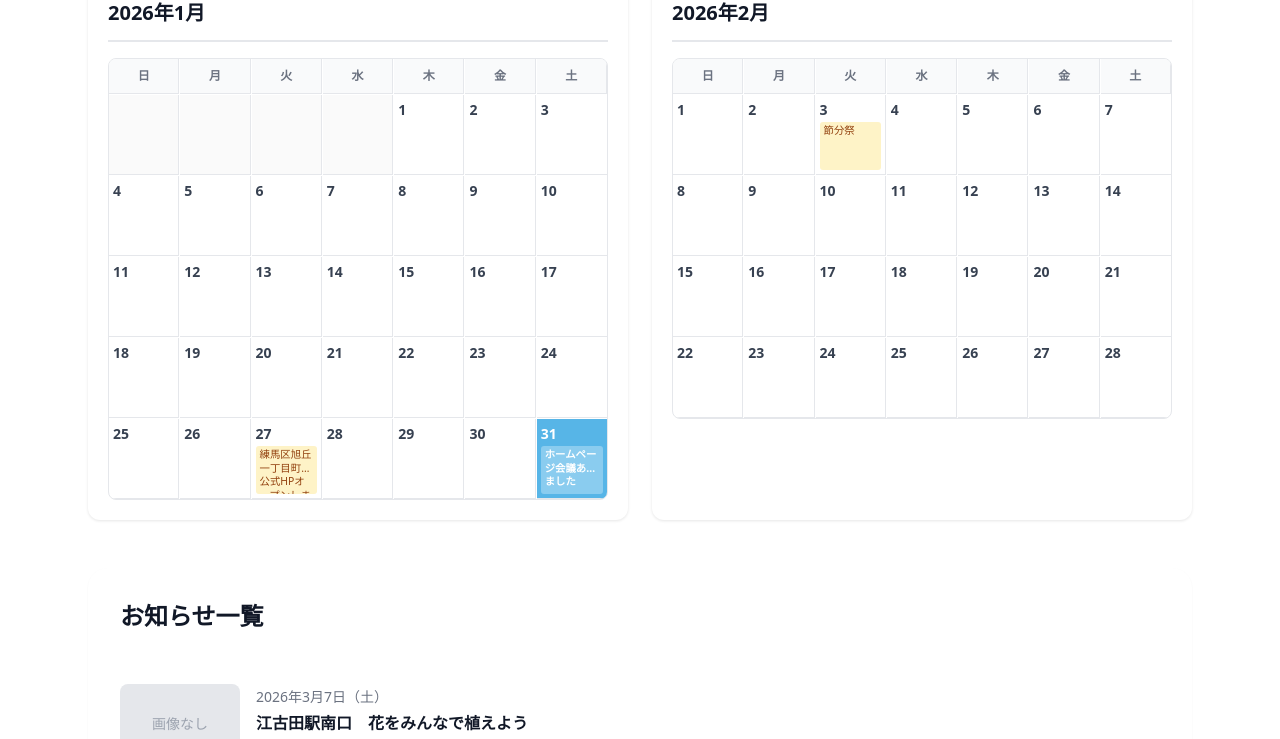
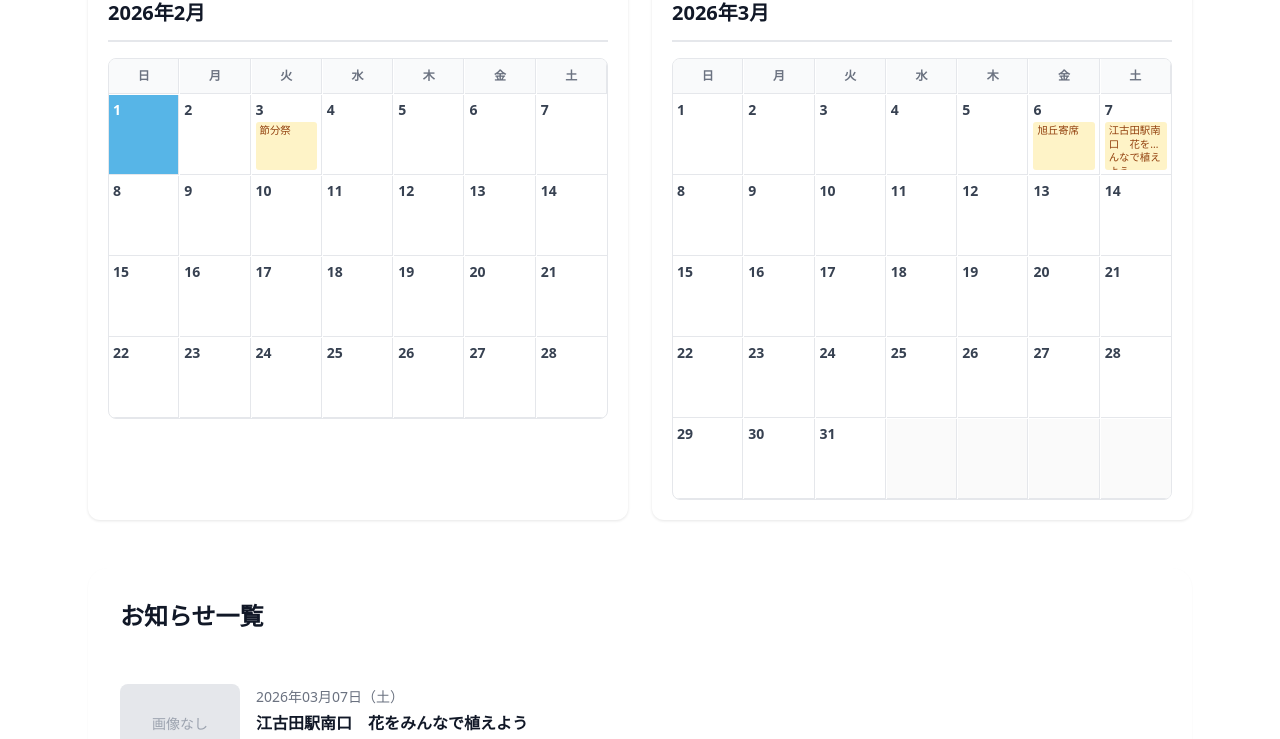
Before and after one commit to xim2jp/asahigaoka, a website: page news.html in a window 1280 px wide. Shown: the part 566-1305 px from the top of the page. Drawn offline with nearby package versions, Linux system fonts and the light colour scheme; a script that the page names is missing.

Commit message:
Update news.html - 2026-02-01

```diff
--- a/news.html
+++ b/news.html
@@ -295,7 +295,7 @@
         }
       }
     </style>
-    <!-- Generated at: 2026-01-31T06:07:43.110251Z -->
+    <!-- Generated at: 2026-01-31T15:05:05.283499Z -->
   </head>
   <body class="bg-white">
     <!-- ヘッダー -->
@@ -412,113 +412,10 @@
             <!-- 今月のカレンダー -->
             <div class="calendar">
               <div class="calendar-header">
-                <h3 class="calendar-title">2026年1月</h3>
-              </div>
-              <div class="calendar-grid">
-                <div class="calendar-day-header">日</div><div class="calendar-day-header">月</div><div class="calendar-day-header">火</div><div class="calendar-day-header">水</div><div class="calendar-day-header">木</div><div class="calendar-day-header">金</div><div class="calendar-day-header">土</div><div class="calendar-day other-month"></div><div class="calendar-day other-month"></div><div class="calendar-day other-month"></div><div class="calendar-day other-month"></div><div class="calendar-day  ">
-                <span class="calendar-day-number">1</span>
-
-            </div><div class="calendar-day  ">
-                <span class="calendar-day-number">2</span>
-
-            </div><div class="calendar-day  ">
-                <span class="calendar-day-number">3</span>
-
-            </div><div class="calendar-day  ">
-                <span class="calendar-day-number">4</span>
-
-            </div><div class="calendar-day  ">
-                <span class="calendar-day-number">5</span>
-
-            </div><div class="calendar-day  ">
-                <span class="calendar-day-number">6</span>
-
-            </div><div class="calendar-day  ">
-                <span class="calendar-day-number">7</span>
-
-            </div><div class="calendar-day  ">
-                <span class="calendar-day-number">8</span>
-
-            </div><div class="calendar-day  ">
-                <span class="calendar-day-number">9</span>
-
-            </div><div class="calendar-day  ">
-                <span class="calendar-day-number">10</span>
-
-            </div><div class="calendar-day  ">
-                <span class="calendar-day-number">11</span>
-
-            </div><div class="calendar-day  ">
-                <span class="calendar-day-number">12</span>
-
-            </div><div class="calendar-day  ">
-                <span class="calendar-day-number">13</span>
-
-            </div><div class="calendar-day  ">
-                <span class="calendar-day-number">14</span>
-
-            </div><div class="calendar-day  ">
-                <span class="calendar-day-number">15</span>
-
-            </div><div class="calendar-day  ">
-                <span class="calendar-day-number">16</span>
-
-            </div><div class="calendar-day  ">
-                <span class="calendar-day-number">17</span>
-
-            </div><div class="calendar-day  ">
-                <span class="calendar-day-number">18</span>
-
-            </div><div class="calendar-day  ">
-                <span class="calendar-day-number">19</span>
-
-            </div><div class="calendar-day  ">
-                <span class="calendar-day-number">20</span>
-
-            </div><div class="calendar-day  ">
-                <span class="calendar-day-number">21</span>
-
-            </div><div class="calendar-day  ">
-                <span class="calendar-day-number">22</span>
-
-            </div><div class="calendar-day  ">
-                <span class="calendar-day-number">23</span>
-
-            </div><div class="calendar-day  ">
-                <span class="calendar-day-number">24</span>
-
-            </div><div class="calendar-day  ">
-                <span class="calendar-day-number">25</span>
-
-            </div><div class="calendar-day  ">
-                <span class="calendar-day-number">26</span>
-
-            </div><div class="calendar-day  has-event">
-                <span class="calendar-day-number">27</span>
-                <div class="calendar-day-event" onclick="event.stopPropagation(); window.location.href='news/bf81f3b8-8300-4ab2-b757-8787c4dc7179.html'" title="練馬区旭丘一丁目町会公式HPオープンしました！">練馬区旭丘一丁目町会公式HPオープンしました！</div>
-            </div><div class="calendar-day  ">
-                <span class="calendar-day-number">28</span>
-
-            </div><div class="calendar-day  ">
-                <span class="calendar-day-number">29</span>
-
-            </div><div class="calendar-day  ">
-                <span class="calendar-day-number">30</span>
-
-            </div><div class="calendar-day today has-event">
-                <span class="calendar-day-number">31</span>
-                <div class="calendar-day-event" onclick="event.stopPropagation(); window.location.href='news/69b69a6b-b04e-4953-97e7-57cb265e2aef.html'" title="ホームページ会議ありました">ホームページ会議ありました</div>
-            </div>
-              </div>
-            </div>
-
-            <!-- 来月のカレンダー -->
-            <div class="calendar">
-              <div class="calendar-header">
                 <h3 class="calendar-title">2026年2月</h3>
               </div>
               <div class="calendar-grid">
-                <div class="calendar-day-header">日</div><div class="calendar-day-header">月</div><div class="calendar-day-header">火</div><div class="calendar-day-header">水</div><div class="calendar-day-header">木</div><div class="calendar-day-header">金</div><div class="calendar-day-header">土</div><div class="calendar-day  ">
+                <div class="calendar-day-header">日</div><div class="calendar-day-header">月</div><div class="calendar-day-header">火</div><div class="calendar-day-header">水</div><div class="calendar-day-header">木</div><div class="calendar-day-header">金</div><div class="calendar-day-header">土</div><div class="calendar-day today ">
                 <span class="calendar-day-number">1</span>
 
             </div><div class="calendar-day  ">
@@ -605,6 +502,109 @@
             </div>
               </div>
             </div>
+
+            <!-- 来月のカレンダー -->
+            <div class="calendar">
+              <div class="calendar-header">
+                <h3 class="calendar-title">2026年3月</h3>
+              </div>
+              <div class="calendar-grid">
+                <div class="calendar-day-header">日</div><div class="calendar-day-header">月</div><div class="calendar-day-header">火</div><div class="calendar-day-header">水</div><div class="calendar-day-header">木</div><div class="calendar-day-header">金</div><div class="calendar-day-header">土</div><div class="calendar-day  ">
+                <span class="calendar-day-number">1</span>
+
+            </div><div class="calendar-day  ">
+                <span class="calendar-day-number">2</span>
+
+            </div><div class="calendar-day  ">
+                <span class="calendar-day-number">3</span>
+
+            </div><div class="calendar-day  ">
+                <span class="calendar-day-number">4</span>
+
+            </div><div class="calendar-day  ">
+                <span class="calendar-day-number">5</span>
+
+            </div><div class="calendar-day  has-event">
+                <span class="calendar-day-number">6</span>
+                <div class="calendar-day-event" onclick="event.stopPropagation(); window.location.href='news/d0d7f387-68dc-4c06-a7a4-71fad7828685.html'" title="旭丘寄席">旭丘寄席</div>
+            </div><div class="calendar-day  has-event">
+                <span class="calendar-day-number">7</span>
+                <div class="calendar-day-event" onclick="event.stopPropagation(); window.location.href='news/f90cba78-9118-4236-b520-940f3513ffe6.html'" title="江古田駅南口　花をみんなで植えよう">江古田駅南口　花をみんなで植えよう</div>
+            </div><div class="calendar-day  ">
+                <span class="calendar-day-number">8</span>
+
+            </div><div class="calendar-day  ">
+                <span class="calendar-day-number">9</span>
+
+            </div><div class="calendar-day  ">
+                <span class="calendar-day-number">10</span>
+
+            </div><div class="calendar-day  ">
+                <span class="calendar-day-number">11</span>
+
+            </div><div class="calendar-day  ">
+                <span class="calendar-day-number">12</span>
+
+            </div><div class="calendar-day  ">
+                <span class="calendar-day-number">13</span>
+
+            </div><div class="calendar-day  ">
+                <span class="calendar-day-number">14</span>
+
+            </div><div class="calendar-day  ">
+                <span class="calendar-day-number">15</span>
+
+            </div><div class="calendar-day  ">
+                <span class="calendar-day-number">16</span>
+
+            </div><div class="calendar-day  ">
+                <span class="calendar-day-number">17</span>
+
+            </div><div class="calendar-day  ">
+                <span class="calendar-day-number">18</span>
+
+            </div><div class="calendar-day  ">
+                <span class="calendar-day-number">19</span>
+
+            </div><div class="calendar-day  ">
+                <span class="calendar-day-number">20</span>
+
+            </div><div class="calendar-day  ">
+                <span class="calendar-day-number">21</span>
+
+            </div><div class="calendar-day  ">
+                <span class="calendar-day-number">22</span>
+
+            </div><div class="calendar-day  ">
+                <span class="calendar-day-number">23</span>
+
+            </div><div class="calendar-day  ">
+                <span class="calendar-day-number">24</span>
+
+            </div><div class="calendar-day  ">
+                <span class="calendar-day-number">25</span>
+
+            </div><div class="calendar-day  ">
+                <span class="calendar-day-number">26</span>
+
+            </div><div class="calendar-day  ">
+                <span class="calendar-day-number">27</span>
+
+            </div><div class="calendar-day  ">
+                <span class="calendar-day-number">28</span>
+
+            </div><div class="calendar-day  ">
+                <span class="calendar-day-number">29</span>
+
+            </div><div class="calendar-day  ">
+                <span class="calendar-day-number">30</span>
+
+            </div><div class="calendar-day  ">
+                <span class="calendar-day-number">31</span>
+
+            </div><div class="calendar-day other-month"></div><div class="calendar-day other-month"></div><div class="calendar-day other-month"></div><div class="calendar-day other-month"></div>
+              </div>
+            </div>
           </div>
 
           <!-- お知らせ一覧 -->
@@ -616,7 +616,7 @@
             <a href="news/f90cba78-9118-4236-b520-940f3513ffe6.html" class="news-item">
                 <div class="news-item-image bg-gray-200 flex items-center justify-center text-gray-400 text-sm">画像なし</div>
                 <div class="news-item-content">
-                    <div class="news-item-date">2026年3月7日（土）</div>
+                    <div class="news-item-date">2026年03月07日（土）</div>
                     <div class="news-item-title">江古田駅南口　花をみんなで植えよう</div>
                     <div class="news-item-icons">
                         <div class="news-item-icon x" title="Xで投稿済み"><i class="ri-twitter-x-line text-xs"></i></div>
@@ -627,7 +627,7 @@
             <a href="news/d0d7f387-68dc-4c06-a7a4-71fad7828685.html" class="news-item">
                 <div class="news-item-image bg-gray-200 flex items-center justify-center text-gray-400 text-sm">画像なし</div>
                 <div class="news-item-content">
-                    <div class="news-item-date">2026年3月6日（金）</div>
+                    <div class="news-item-date">2026年03月06日（金）</div>
                     <div class="news-item-title">旭丘寄席</div>
                     <div class="news-item-icons">
                         <div class="news-item-icon x" title="Xで投稿済み"><i class="ri-twitter-x-line text-xs"></i></div>
@@ -638,7 +638,7 @@
             <a href="news/a37a74e3-61ca-4116-bc53-f75ab57cdc1d.html" class="news-item">
                 <div class="news-item-image bg-gray-200 flex items-center justify-center text-gray-400 text-sm">画像なし</div>
                 <div class="news-item-content">
-                    <div class="news-item-date">2026年2月3日（火）</div>
+                    <div class="news-item-date">2026年02月03日（火）</div>
                     <div class="news-item-title">節分祭</div>
                     <div class="news-item-icons">
                         <div class="news-item-icon x" title="Xで投稿済み"><i class="ri-twitter-x-line text-xs"></i></div>
@@ -649,10 +649,10 @@
             <a href="news/69b69a6b-b04e-4953-97e7-57cb265e2aef.html" class="news-item">
                 <img src="https://swaringqrzthsdpsyoft.supabase.co/storage/v1/object/public/featured-images/1769839635458-cvc5ecgql.jpg" alt="ホームページ会議ありました" class="news-item-image">
                 <div class="news-item-content">
-                    <div class="news-item-date">2026年1月31日（土）</div>
+                    <div class="news-item-date">2026年01月31日（土）</div>
                     <div class="news-item-title">ホームページ会議ありました</div>
                     <div class="news-item-icons">
-
+                        <div class="news-item-icon x" title="Xで投稿済み"><i class="ri-twitter-x-line text-xs"></i></div>
                     </div>
                 </div>
             </a>
@@ -660,7 +660,7 @@
             <a href="news/bf81f3b8-8300-4ab2-b757-8787c4dc7179.html" class="news-item">
                 <img src="https://swaringqrzthsdpsyoft.supabase.co/storage/v1/object/public/featured-images/1769450095169-s4729kirh.png" alt="練馬区旭丘一丁目町会公式HPオープンしました！" class="news-item-image">
                 <div class="news-item-content">
-                    <div class="news-item-date">2026年1月27日（火）</div>
+                    <div class="news-item-date">2026年01月27日（火）</div>
                     <div class="news-item-title">練馬区旭丘一丁目町会公式HPオープンしました！</div>
                     <div class="news-item-icons">
 
```
